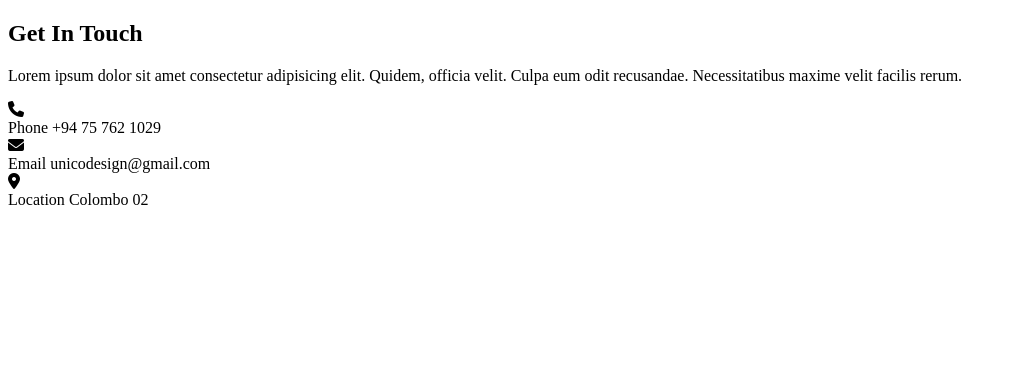
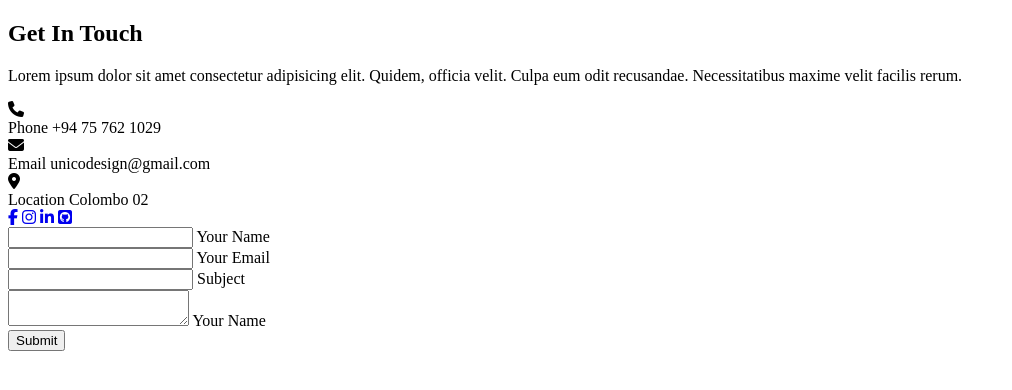
Before and after one commit to uvindu12/Responsive-Contact-Us-Page, a plain HTML site: page index.html in a window 1280 px wide. Shown: the whole page, without its empty margins (0-1012 px from the left). Drawn offline with Linux system fonts and the light colour scheme.

Commit message:
$ git push -for

```diff
--- a/index.html
+++ b/index.html
@@ -29,7 +29,6 @@
                             <span>+94 75 762 1029</span>
                         </div>
                     </div>
-
                     <div class="icon-Group">
                         <div class="icon">
                             <i class="fa-solid fa-envelope"></i>
@@ -39,7 +38,6 @@
                             <span>unicodesign@gmail.com</span>
                         </div>
                     </div>
-
                     <div class="icon-Group">
                         <div class="icon">
                             <i class="fa-solid fa-location-dot"></i>
@@ -50,6 +48,35 @@
                         </div>
                     </div>
                 </div>
+                <div class="socialMedia">
+                    <a href="#"><i class="fa-brands fa-facebook-f"></i></a>
+                    <a href="#"><i class="fa-brands fa-instagram"></i></a>
+                    <a href="#"><i class="fa-brands fa-linkedin-in"></i></a>
+                    <a href="#"><i class="fa-brands fa-square-github"></i></a>
+                </div>
+            </section>
+            <section class="col-right">
+                <form class="message-from">
+                    <div class="input-group halfwidth">
+                        <input type="text" name="" required="required">
+                        <label>Your Name</label>
+                    </div>
+                    <div class="input-group halfwidth">
+                        <input type="email" name="" required="required">
+                        <label>Your Email</label>
+                    </div>
+                    <div class="input-group fillwidth">
+                        <input type="text" name="" required="required">
+                        <label>Subject</label>
+                    </div>
+                    <div class="input-group fullwidth">
+                        <textarea required="required"></textarea>
+                        <label>Your Name</label>
+                    </div>
+                    <div class="input-group halfwidth">
+                        <button>Submit</button>
+                    </div>
+                </form>
             </section>
         </div>
     </div>
```
